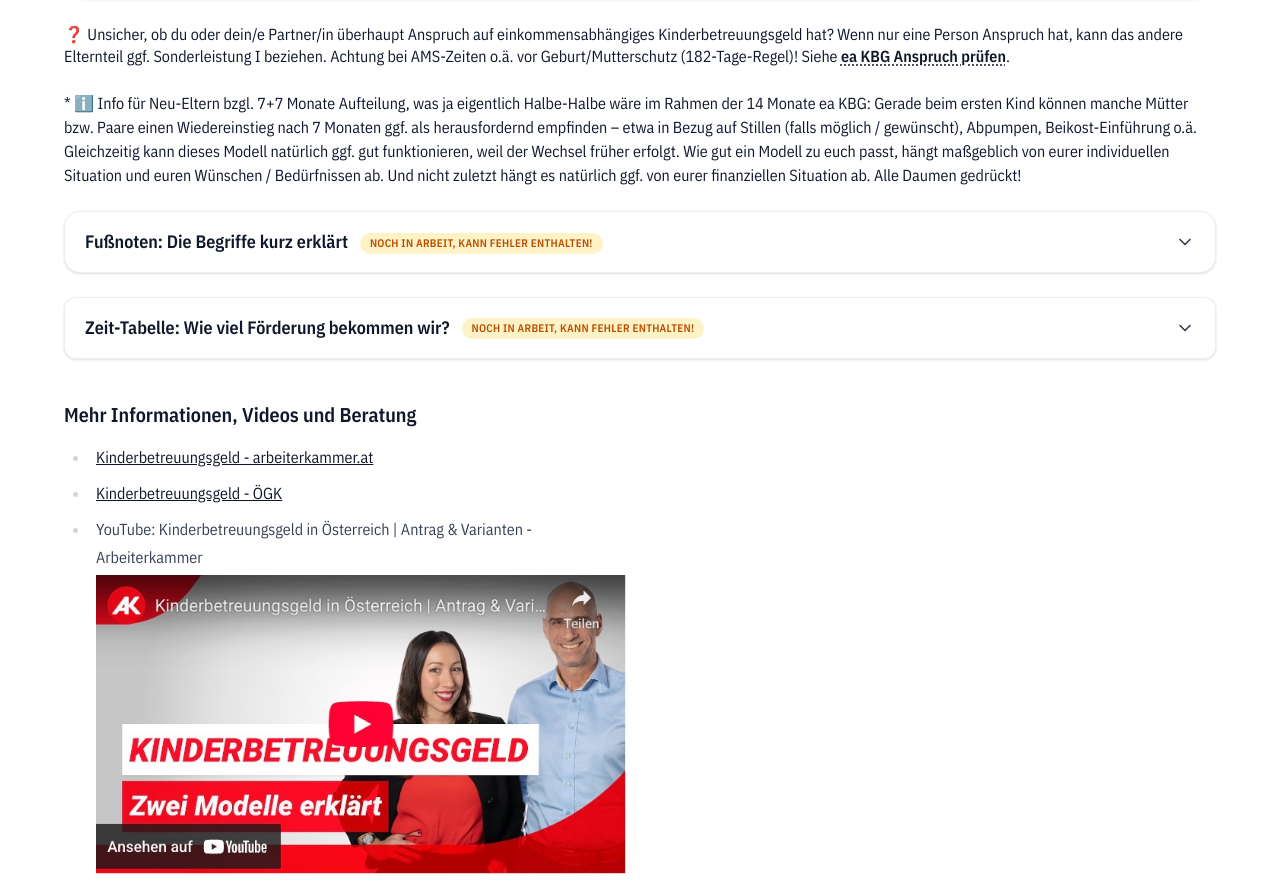
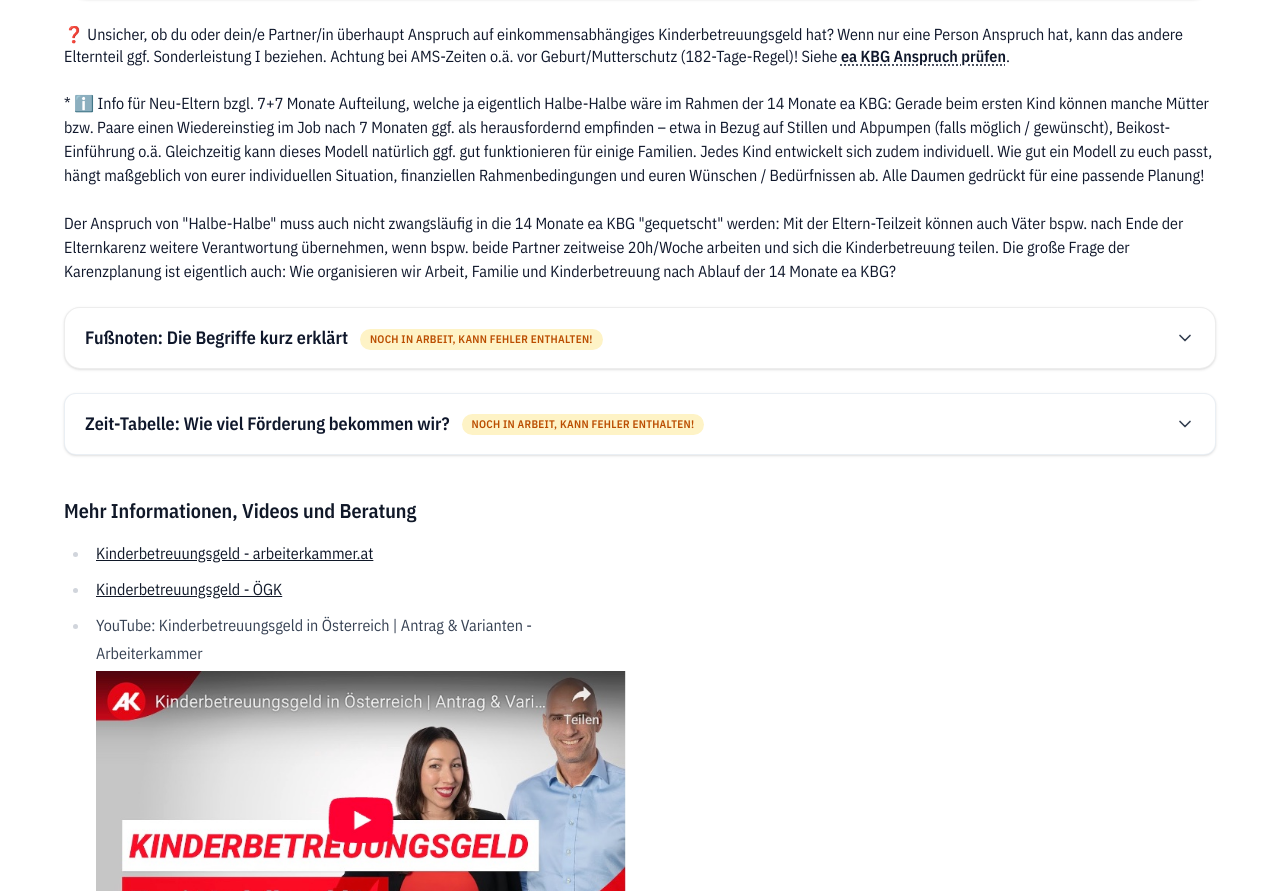
Before and after one commit to mandrasch/karenz-wizard, a SvelteKit app: page /eakbg-planer in a window 1280 px wide. Shown: the part 1140-2031 px from the top of the page. Built offline with nearby package versions, Linux system fonts and the light colour scheme.

Commit message:
chore: content updates

```diff
--- a/src/routes/eakbg-planer/+page.svelte
+++ b/src/routes/eakbg-planer/+page.svelte
@@ -92,6 +92,7 @@
 		extendedMutterschutz = false;
 		motherMonths = clamp(motherPreset, motherMin, motherMax);
 		fatherMonths = clamp(fatherPreset, MIN_FATHER_MONTHS, MAX_FATHER_MONTHS);
+		thirdMonths = 0;
 	};
 
 	const formatWeeks = (value: number) => `${value.toFixed(0)} Wo.`;
@@ -1395,14 +1396,19 @@
 			<a href="/eakbg-anspruch" class="planner-link">ea KBG Anspruch prüfen</a>.
 		</p>
 		<p>
-			* ℹ️ Info für Neu-Eltern bzgl. 7+7 Monate Aufteilung, was ja eigentlich Halbe-Halbe wäre im
+			* ℹ️ Info für Neu-Eltern bzgl. 7+7 Monate Aufteilung, welche ja eigentlich Halbe-Halbe wäre im
 			Rahmen der 14 Monate ea KBG: Gerade beim ersten Kind können manche Mütter bzw. Paare einen
-			Wiedereinstieg nach 7 Monaten ggf. als herausfordernd empfinden – etwa in Bezug auf Stillen
-			(falls möglich / gewünscht), Abpumpen, Beikost-Einführung o.ä. Gleichzeitig kann dieses Modell
-			natürlich ggf. gut funktionieren, weil der Wechsel früher erfolgt. Wie gut ein Modell zu euch
-			passt, hängt maßgeblich von eurer individuellen Situation und euren Wünschen / Bedürfnissen
-			ab. Und nicht zuletzt hängt es natürlich ggf. von eurer finanziellen Situation ab. Alle Daumen
-			gedrückt!
+			Wiedereinstieg im Job nach 7 Monaten ggf. als herausfordernd empfinden – etwa in Bezug auf
+			Stillen und Abpumpen (falls möglich / gewünscht), Beikost-Einführung o.ä. Gleichzeitig kann
+			dieses Modell natürlich ggf. gut funktionieren für einige Familien. Jedes Kind entwickelt sich
+			zudem individuell. Wie gut ein Modell zu euch passt, hängt maßgeblich von eurer individuellen
+			Situation, finanziellen Rahmenbedingungen und euren Wünschen / Bedürfnissen ab. Alle Daumen
+			gedrückt für eine passende Planung!<br /><br />
+			Der Anspruch von "Halbe-Halbe" muss auch nicht zwangsläufig in die 14 Monate ea KBG "gequetscht"
+			werden: Mit der Eltern-Teilzeit können auch Väter bspw. nach Ende der Elternkarenz weitere Verantwortung
+			übernehmen, wenn bspw. beide Partner zeitweise 20h/Woche arbeiten und sich die Kinderbetreuung teilen.
+			Die große Frage der Karenzplanung ist eigentlich auch: Wie organisieren wir Arbeit, Familie und
+			Kinderbetreuung nach Ablauf der 14 Monate ea KBG?
 		</p>
 
 		<NoteGrid />
```
